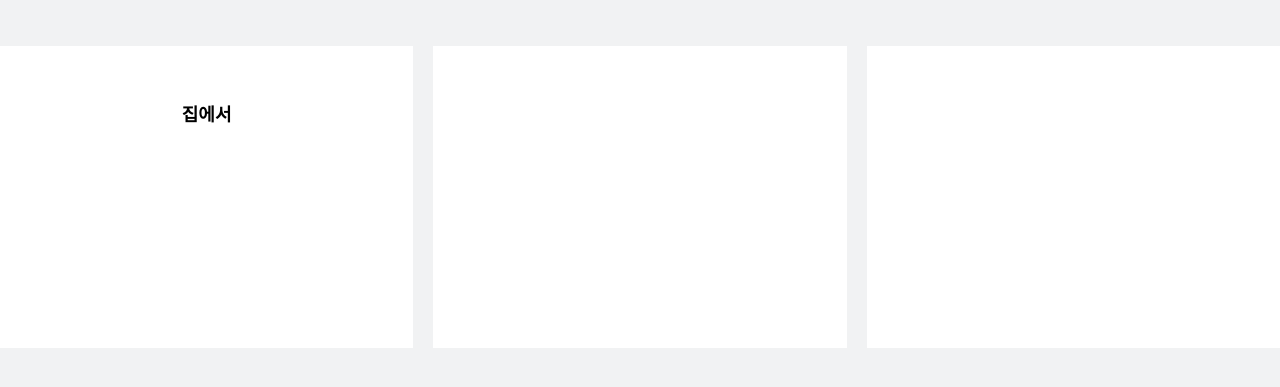
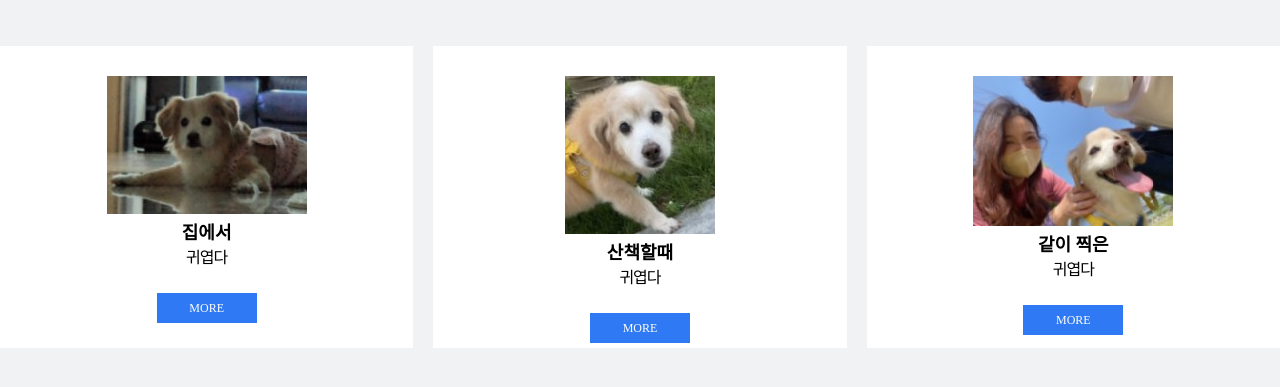
Before and after one commit to Raccoon-JK/2nd, a plain HTML site: page index2.html in a window 1280 px wide. Shown: the part 853-1240 px from the top of the page. Drawn offline with Linux system fonts and the light colour scheme.

Commit message:
css 추가 및 사진 추가

```diff
--- a/index2.html
+++ b/index2.html
@@ -65,12 +65,41 @@
           <ul class="icons">
             <li>
               <div class="icon_img">
-                <img src="">
+                <img src="똘이4.jpg">
               </div>
               <div class="contents1_bold">집에서</div>
+              <div class="contexts2">
+                귀엽다
+              </div>
+              <div class="more">
+                MORE
+              </div>
             </li>
-            <li></li>
-            <li></li>
+
+            <li>
+              <div class="icon_img">
+                <img src="똘이.jpg">
+              </div>
+              <div class="contents1_bold">산책할때</div>
+              <div class="contexts2">
+                귀엽다
+              </div>
+              <div class="more">
+                MORE
+              </div>
+            </li>
+            <li>
+              <div class="icon_img">
+                <img src="똘이3.jpg">
+              </div>
+              <div class="contents1_bold">같이 찍은</div>
+              <div class="contexts2">
+                귀엽다
+              </div>
+              <div class="more">
+                MORE
+              </div>
+            </li>
           </ul>
         </div>
 
--- a/style2.css
+++ b/style2.css
@@ -15,6 +15,15 @@ h1 {
 .contents1{
   font-size: 20px;
   /*font-weight: lighter;*/
+}
+
+.contents2{
+  /* font-size: */
+}
+
+.contents3{
+  font-size: 14px;
+  font-weight: 100;
 }
 
 .contents1_bold{
@@ -149,9 +158,25 @@ h1 {
 }
 
 .icons > li > .icon_img{
-  margin-top: 36px;
+  margin-top: 30px;
 }
 
 .icons > li:not(:last-child){
   margin-right: 20px;
 }
+
+.icons .contexts2 {
+  width: 240px;
+  margin:auto;
+  letter-spacing: -1px;
+}
+
+.more{
+  width: 100px;
+  height: 30px;
+  background: #2F7AF4;
+  color: #fff;
+  font-size: 12px;
+  line-height: 30px;
+  margin:25px auto;
+}
```
Also changed, not shown: 똘이.jpg (added), 똘이3.jpg (added), 똘이4.jpg (added).
